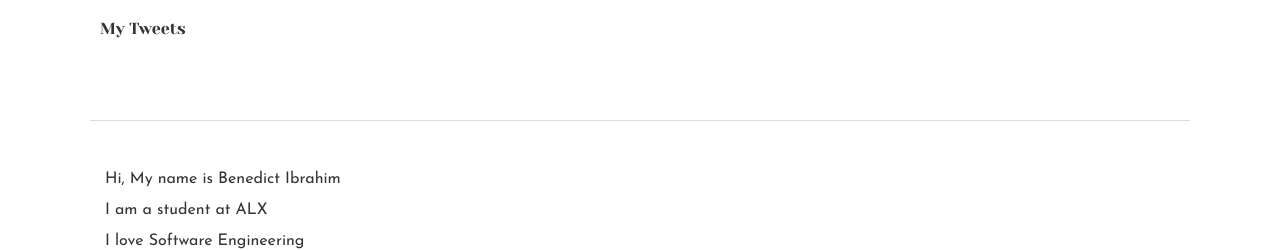
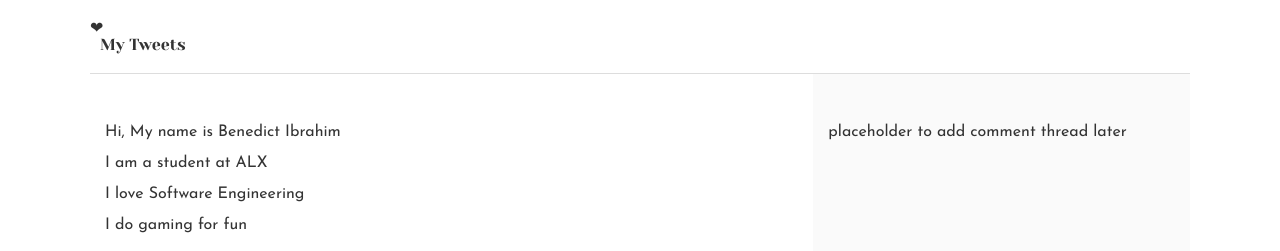
Before and after one commit to benedict-ibrahim/alx_html_css, a plain HTML site: page css_basic/index.html in a window 1280 px wide. Shown: the top 251 px of the page. Drawn offline with Linux system fonts and the light colour scheme.

Commit message:
modified my html webpage using css

```diff
--- a/css_basic/base.css
+++ b/css_basic/base.css
@@ -62,8 +62,7 @@ body {
 h1, h2, h3, h4, h5, h6, header {
 	font-family: 'Yeseva One', sans-serif;
 }
-article {
-}
+
 header {
 	border-bottom: 1px solid rgb(221,221,221);
 	transition: border-bottom-color 1s ease;
--- a/css_basic/index.html
+++ b/css_basic/index.html
@@ -7,8 +7,9 @@
     <link rel="stylesheet" href="base.css">
     <link rel="stylesheet" href="styles.css">
 </head>
-<body>
+<body class="works_on_smartphone">
     <header>
+        &#10084;
         <ul>
             <li><a href="tweets.html">My Tweets</a></li>
         </ul>
--- a/css_basic/styles.css
+++ b/css_basic/styles.css
@@ -0,0 +1,16 @@
+body {
+    display: flex;
+    flex-direction: column;
+}
+main {
+    display: flex;
+    flex: auto;
+}
+article {
+    flex: 2;
+    overflow-y: auto;
+}
+aside {
+    flex: 1;
+    overflow-y: auto;
+}
```
